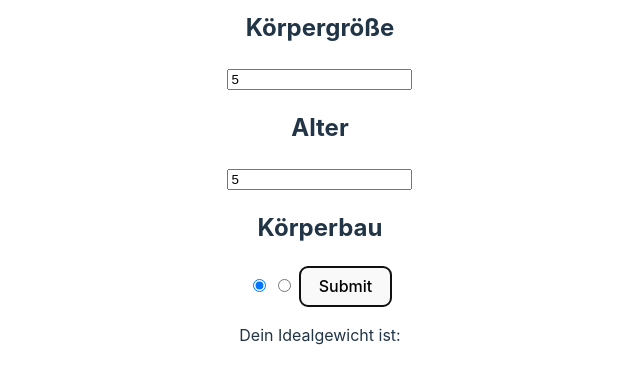
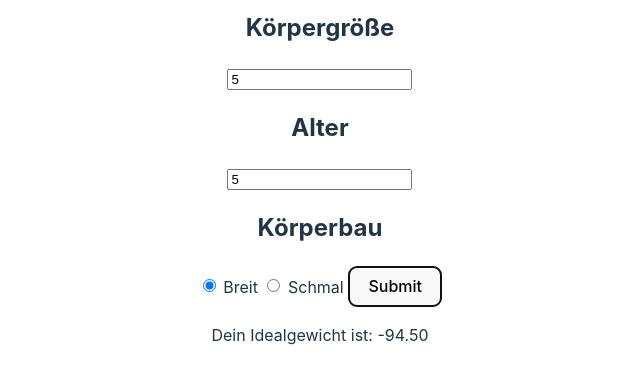
Before and after one commit to FranticMario/Idealgewichtrechner, a website built with Vite: page index.html in a window 1280 px wide. Both pictures are taken after typing "5", "5" into the empty fields and a click on the button "Submit". Shown: the part 276-660 px from the top of the page, without its empty margins (320-960 px from the left). Built offline with nearby package versions, Linux system fonts and the light colour scheme.

Commit message:
pulled html elements and added logic for calculation

```diff
--- a/index.html
+++ b/index.html
@@ -12,12 +12,14 @@
     <div id="app">
       <h1 class="app__title">Idealgewichtsrechner</h1>
       <h2 class="grosse__title">Körpergröße</h2>
-      <input type="number" id="input__groese">
+      <input type="number" id="input__groesse">
       <h2 class="alter__title">Alter</h2>
       <input type="number" name="" id="input__alter">
       <h2 class="koerperbau__title">Körperbau</h2>
       <input type="radio" name="koerperbau" id="koerperbau__breit" checked>
+      <label for="koerperbau__breit" id="">Breit</label>
       <input type="radio" name="koerperbau" id="koerperbau__schmal">
+      <label for="koerperbau__schmal" id="">Schmal</label>
       <button class="btn">Submit</button>
       <p class="output">Dein Idealgewicht ist: <span id="output__gewicht"></span></p>
     </div>
--- a/src/main.ts
+++ b/src/main.ts
@@ -0,0 +1,20 @@
+
+const inputGroesse = document.querySelector('#input__groesse') as HTMLInputElement;
+const inputAlter = document.querySelector('#input__alter') as HTMLInputElement;
+const koerperbauBreit = document.querySelector('#koerperbau__breit') as HTMLInputElement;
+const koerperbauSchmal = document.querySelector('#koerperbau__schmal') as HTMLInputElement;
+const btn = document.querySelector('.btn') as HTMLButtonElement;
+const outputGewicht = document.querySelector('#output__gewicht') as HTMLSpanElement;
+
+console.log(inputAlter,inputGroesse,koerperbauBreit,koerperbauSchmal, btn, outputGewicht);
+
+
+btn?.addEventListener('click', () => {
+    const inputGroesseValue = Number(inputGroesse.value);
+    const inputAlterValue = Number(inputAlter.value);
+    console.log(koerperbauBreit.checked);
+    const koerperbauValue = (koerperbauBreit.checked)? 1.1:0.9 // if checked true then 1.1, else 0.9
+   console.log(koerperbauValue);
+   outputGewicht.textContent = `${((inputGroesseValue - 100) + (inputAlterValue / 10) * 0.9 * koerperbauValue).toFixed(2)}`
+
+});
```
